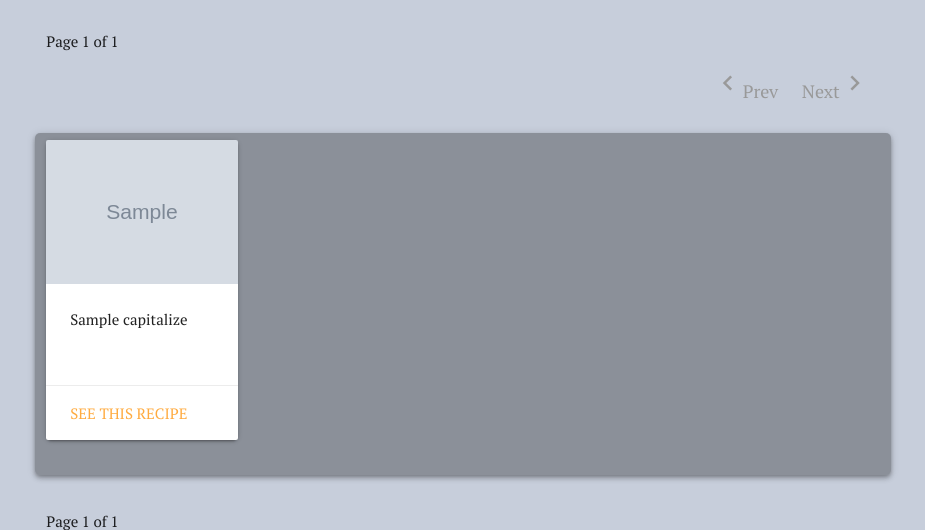
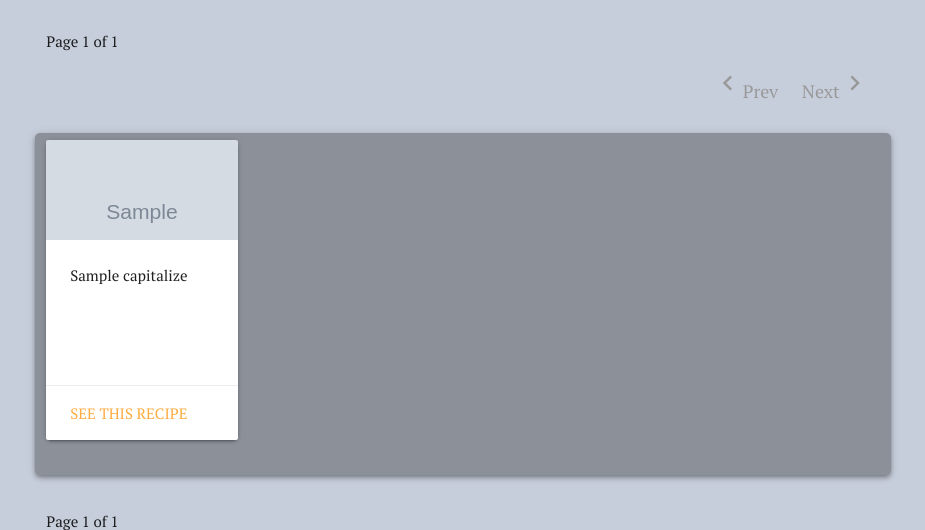
Before and after one commit to hfolcot/online-cookbook, a Flask app: page /search/1/1 in a window 1280 px wide. Shown: the part 258-788 px from the top of the page, without its empty margins (177-1102 px from the left). Run offline with Flask 2, Linux system fonts and the light colour scheme; a database or web service that is not in the repository returns one stand-in record (Sample ...); some libraries are stand-ins or nearby versions.

Commit message:
fixed issue with card images on ipad screens

```diff
--- a/static/css/style.css
+++ b/static/css/style.css
@@ -85,6 +85,10 @@ nav,
 .recipeimg {
     width: 100%;
     margin-top: 2.3733333333rem;
+}
+
+.card-image {
+    height: 100px;
 }
 
 
```
